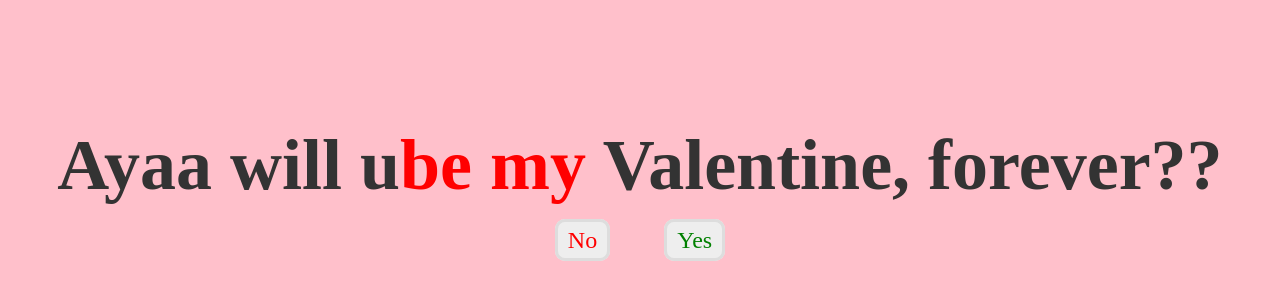
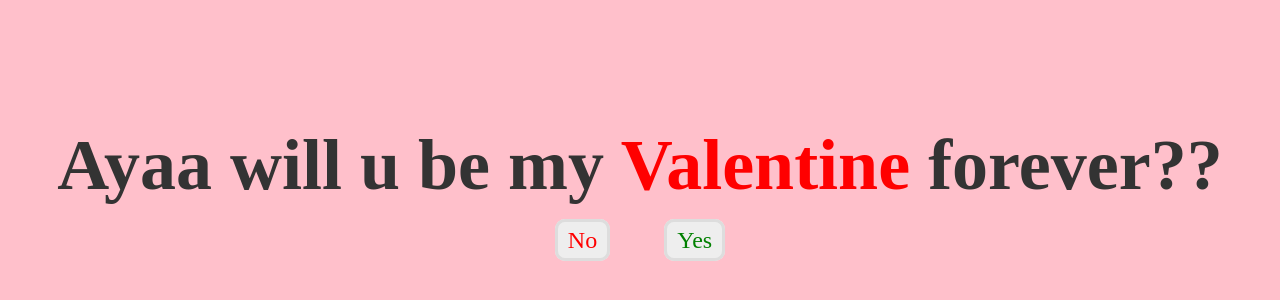
Before and after one commit to narra-ta/narra-ta.github.io, a plain HTML site: page untukmuu/index.html in a window 1280 px wide. Shown: the part 68-368 px from the top of the page. Drawn offline with Linux system fonts and the light colour scheme.

Commit message:
Update index.html

```diff
--- a/untukmuu/index.html
+++ b/untukmuu/index.html
@@ -9,7 +9,7 @@
 <body>
 	<div class="container">
 		<div class="love">
-			<h2>Ayaa will u<span>be my</span> Valentine, forever??</h2>
+			<h2>Ayaa will u be my <span>Valentine</span> forever??</h2>
 			<a id="no" href="no.html">No</a>
 			<a id="yes" href="yes.html">Yes</a>
 		</div>
```
